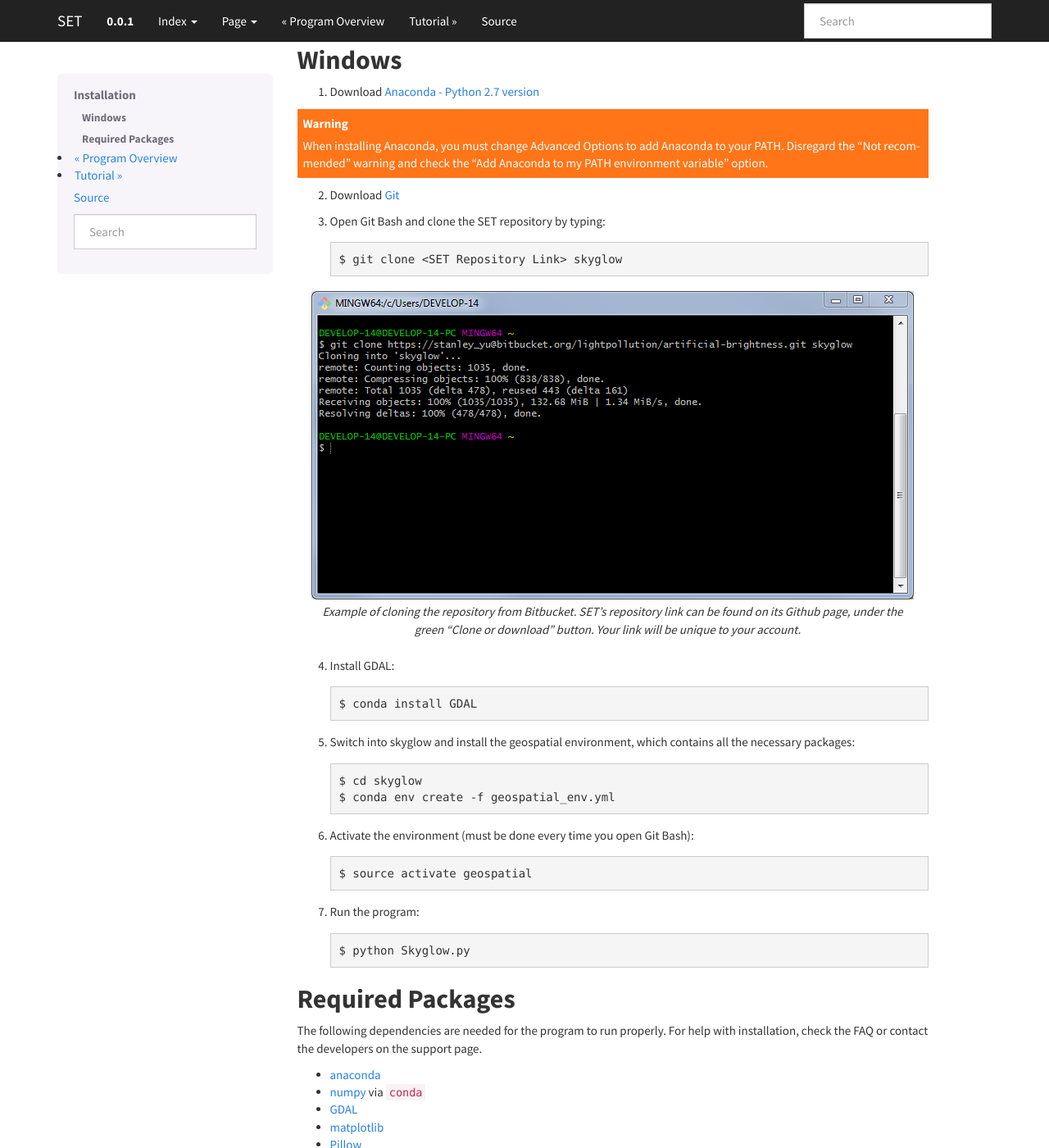
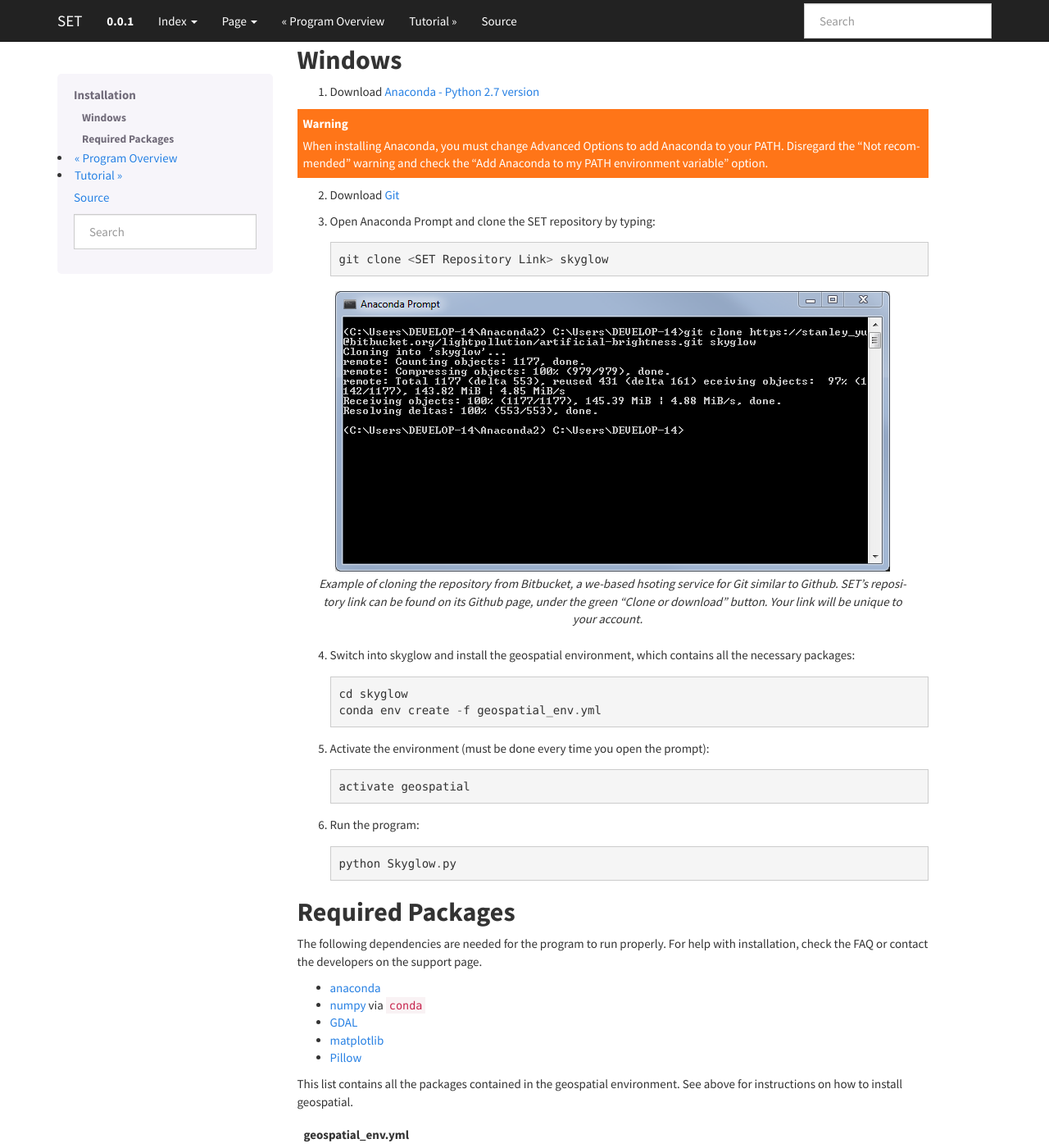
Before and after one commit to NASA-DEVELOP/SET, a Sphinx documentation site: the page built from docs/source/usr/installation.rst, in a window 1280 px wide and 1400 px high, scrolled down 271 px. Shown: the whole window at 82% size. Built offline with Sphinx 7.4.7, drawn with Linux system fonts in a browser that asks for light colours.

Commit message:
saving more methdology edits

```diff
--- a/docs/source/usr/installation.rst
+++ b/docs/source/usr/installation.rst
@@ -22,31 +22,27 @@ descriptive as possible in our installation guide for our users. This step-by-st
 
 2. Download `Git <https://git-scm.com/downloads>`_
 
-3. Open Git Bash and clone the SET repository by typing::
+3. Open Anaconda Prompt and clone the SET repository by typing::
 
-	$ git clone <SET Repository Link> skyglow
+	git clone <SET Repository Link> skyglow
 
 .. figure:: ../_static/install_git_clone.PNG
    :figwidth: 750
 
-   *Example of cloning the repository from Bitbucket. SET's repository link can be found on its Github page, under the green "Clone or download" button. Your link will be unique to your account.*
+   *Example of cloning the repository from Bitbucket, a we-based hsoting service for Git similar to Github. SET's repository link can be found on its Github page, under the green "Clone or download" button. Your link will be unique to your account.*
 
-4. Install GDAL::
+4. Switch into skyglow and install the geospatial environment, which contains all the necessary packages::
 
-    $ conda install GDAL
+	cd skyglow
+	conda env create -f geospatial_env.yml
 
-5. Switch into skyglow and install the geospatial environment, which contains all the necessary packages::
+5. Activate the environment (must be done every time you open the prompt)::
 
-	$ cd skyglow
-	$ conda env create -f geospatial_env.yml
+	activate geospatial
 
-6. Activate the environment (must be done every time you open Git Bash)::
+6. Run the program::
 
-	$ source activate geospatial
-
-7. Run the program::
-
-	$ python Skyglow.py
+	python Skyglow.py
 
 **Required Packages**
 ----------------------
```
Also changed, not shown: docs/source/method.rst (+18 -2 lines), docs/source/_static/cinzano_diagram.PNG (added), docs/source/_static/install_git_clone.PNG.
